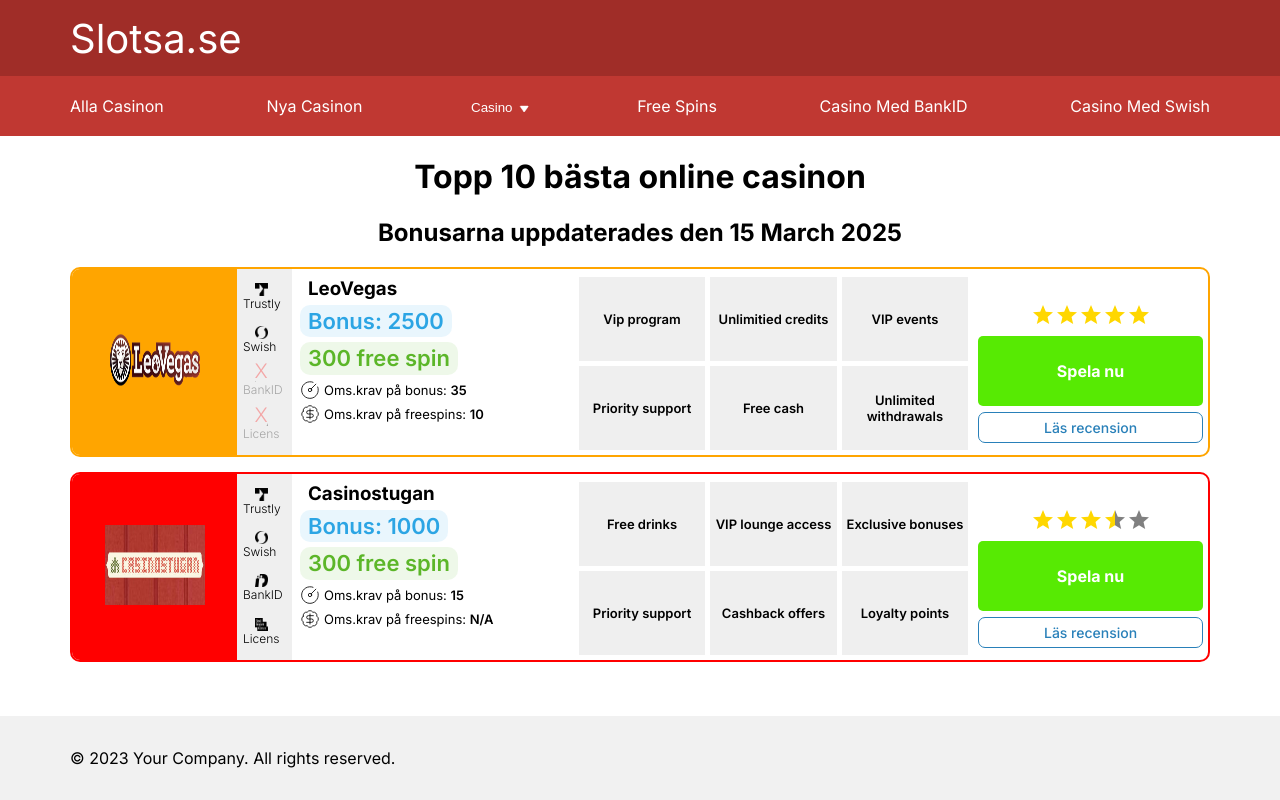
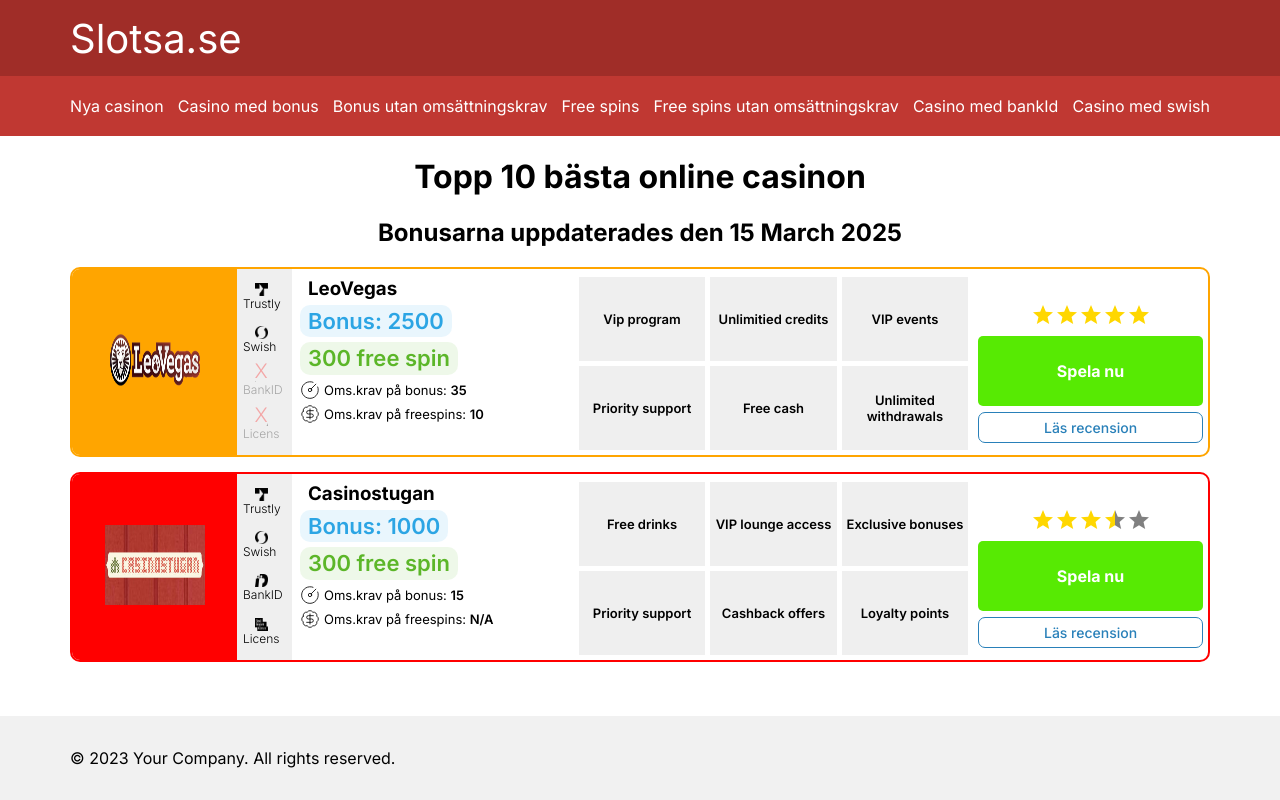
Before and after one commit to johanperjulius1/ppc, a Next.js app: page / in a window 1280 px wide. Built offline with nearby package versions, Linux system fonts and the light colour scheme.

Commit message:
modifying nav

```diff
--- a/src/components/menu/menu.module.css
+++ b/src/components/menu/menu.module.css
@@ -26,6 +26,7 @@
 
 .link-div {
   color: white;
+  /* font-size: 15px; */
 }
 
 .link-div a {
@@ -36,6 +37,8 @@
   background-color: #c03832;
   border: none;
   color: white;
+  font-size: 17px;
+  padding:0;
 }
 
 .nav-button:hover {
--- a/src/components/menu/menu.tsx
+++ b/src/components/menu/menu.tsx
@@ -8,10 +8,13 @@
       <div className={styles.logo}>Slotsa.se</div>
       <nav className={styles['nav-container']}>
         <div className={styles['link-container']}>
-          <div className={styles['link-div']}><Link href="/alla-casinon">Alla Casinon</Link></div>
-          <div className={styles['link-div']}><Link href="/nya-casinon">Nya Casinon</Link></div>
+          {/* <div className={styles['link-div']}><Link href="/alla-casinon">Alla Casinon</Link></div> */}
+          <div className={styles['link-div']}><Link href="/nya-casinon">Nya casinon</Link></div>
+          <div className={styles['link-div']}><Link href="/casino-med-bonus">Casino med bonus</Link></div>
           <div className={styles['link-div']}>
-            <div className={styles['nav-button-div']}>
+            <Link href="/casino-med-bonus-utan-omsattningskrav">Bonus utan omsättningskrav</Link>
+
+            {/* <div className={styles['nav-button-div']}>
               <button className={styles['nav-button']}>Casino
                 <svg
                   xmlns="http://www.w3.org/2000/svg"
@@ -28,11 +31,12 @@
                   <path d="M11.178 19.569a.998.998 0 0 0 1.644 0l9-13A.999.999 0 0 0 21 5H3a1.002 1.002 0 0 0-.822 1.569l9 13z"></path>
                 </svg>
               </button>
-            </div>
+            </div> */}
           </div>
-          <div className={styles['link-div']}><Link href="/casino-med-free-spins">Free Spins</Link></div>
-          <div className={styles['link-div']}><Link href="/casino-med-bankid">Casino Med BankID</Link></div>
-          <div className={styles['link-div']}><Link href="/casino-med-swish">Casino Med Swish</Link></div>
+          <div className={styles['link-div']}><Link href="/casino-med-free-spins">Free spins</Link></div>
+          <div className={styles['link-div']}><Link href="/casino-med-free-spins-utan-omsattningskrav">Free spins utan omsättningskrav</Link></div>
+          <div className={styles['link-div']}><Link href="/casino-med-bankid">Casino med bankId</Link></div>
+          <div className={styles['link-div']}><Link href="/casino-med-swish">Casino med swish</Link></div>
         </div>
       </nav>
     </header>
```
